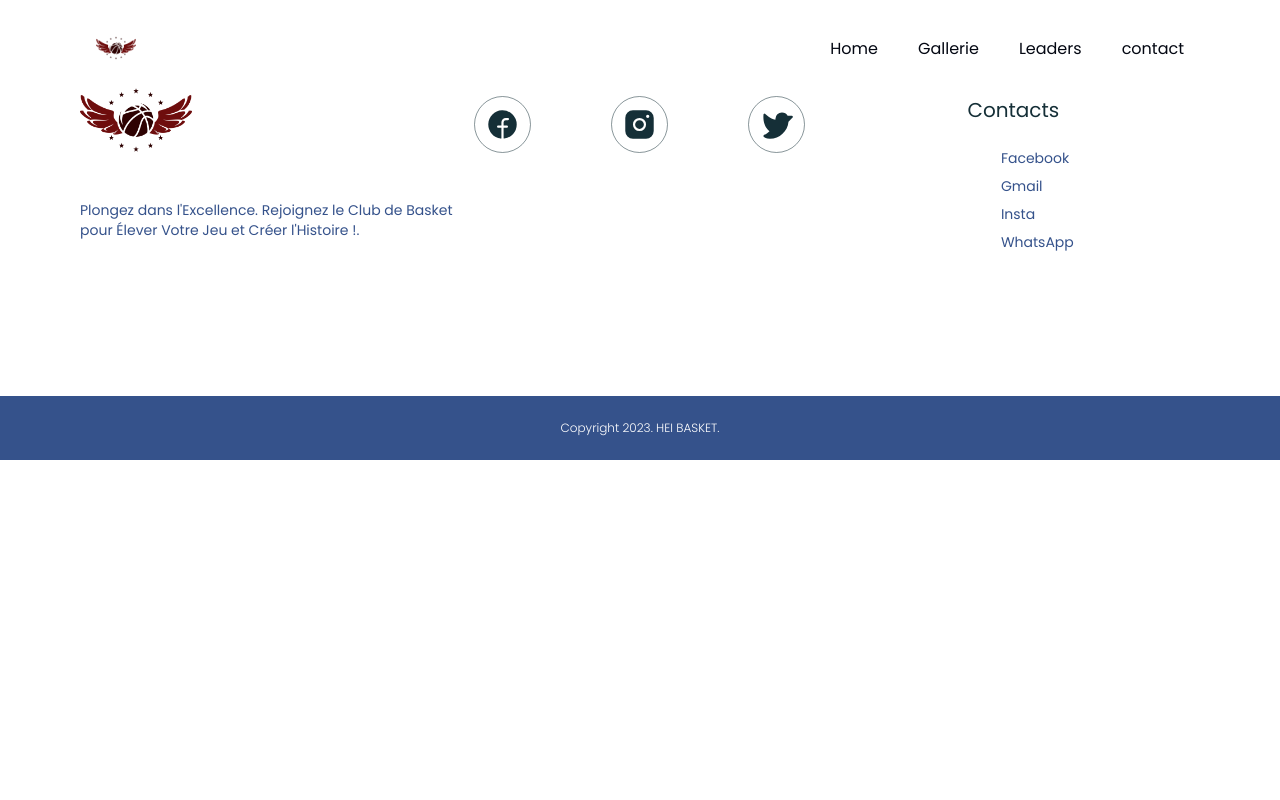
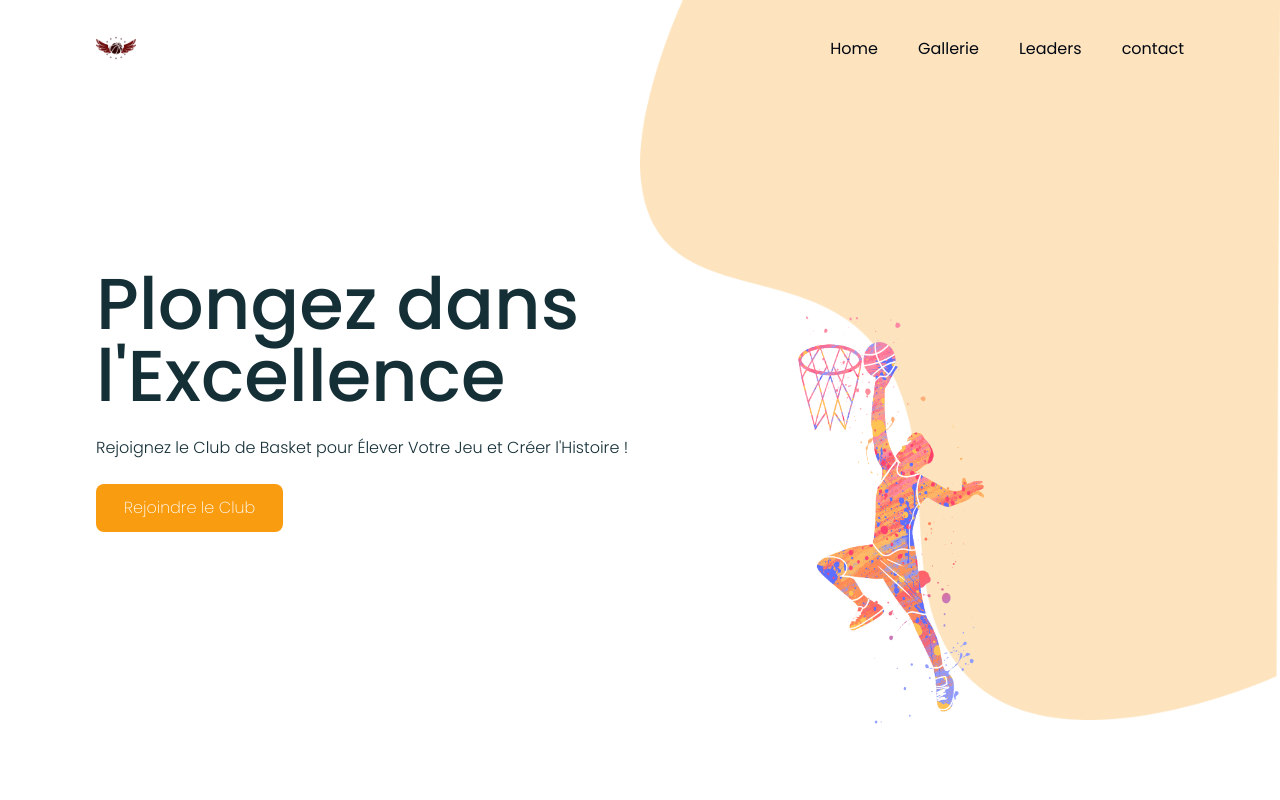
Before and after one commit to Mitsanta12/HEI_BASKET, a React (Vite) app: page / in a window 1280 px wide. Shown: the top 800 px of the page. Built offline with nearby package versions, Linux system fonts and the light colour scheme.

Commit message:
fix: rooter in app.tsx

```diff
--- a/src/App.tsx
+++ b/src/App.tsx
@@ -22,10 +22,7 @@ function App() {
     <div className="w-full bg-white text-gray-950 font-poppins">
       <NavBar />
       <Routes>
-        <Route path="/home" element={<Home />} />
-        <Route path="/photos" element={<Home />} />
-        <Route path="/home" element={<Home />} />
-        <Route path="/home" element={<Home />} />
+        <Route path="/" element={<Home />} />
       </Routes>
       <Footer />
     </div>
--- a/src/components/particles/DataLists.tsx
+++ b/src/components/particles/DataLists.tsx
@@ -1,7 +1,7 @@
 export const NavLinks = [
   {
     name: "Home",
-    url: "/home",
+    url: "/",
   },
   {
     name: "Gallerie",
@@ -13,7 +13,7 @@ export const NavLinks = [
   },
   {
     name: "contact",
-    url: "/",
+    url: "/contact",
   },
 ];
 
```
